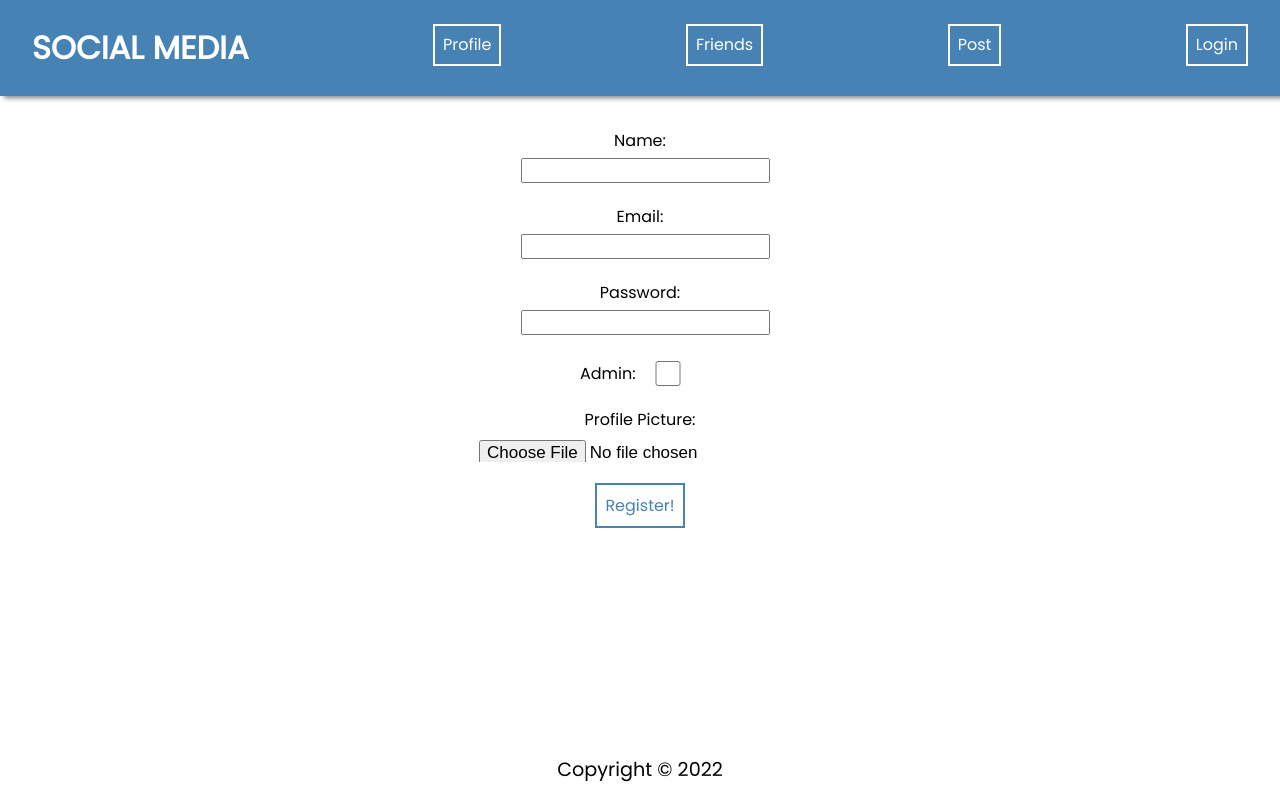
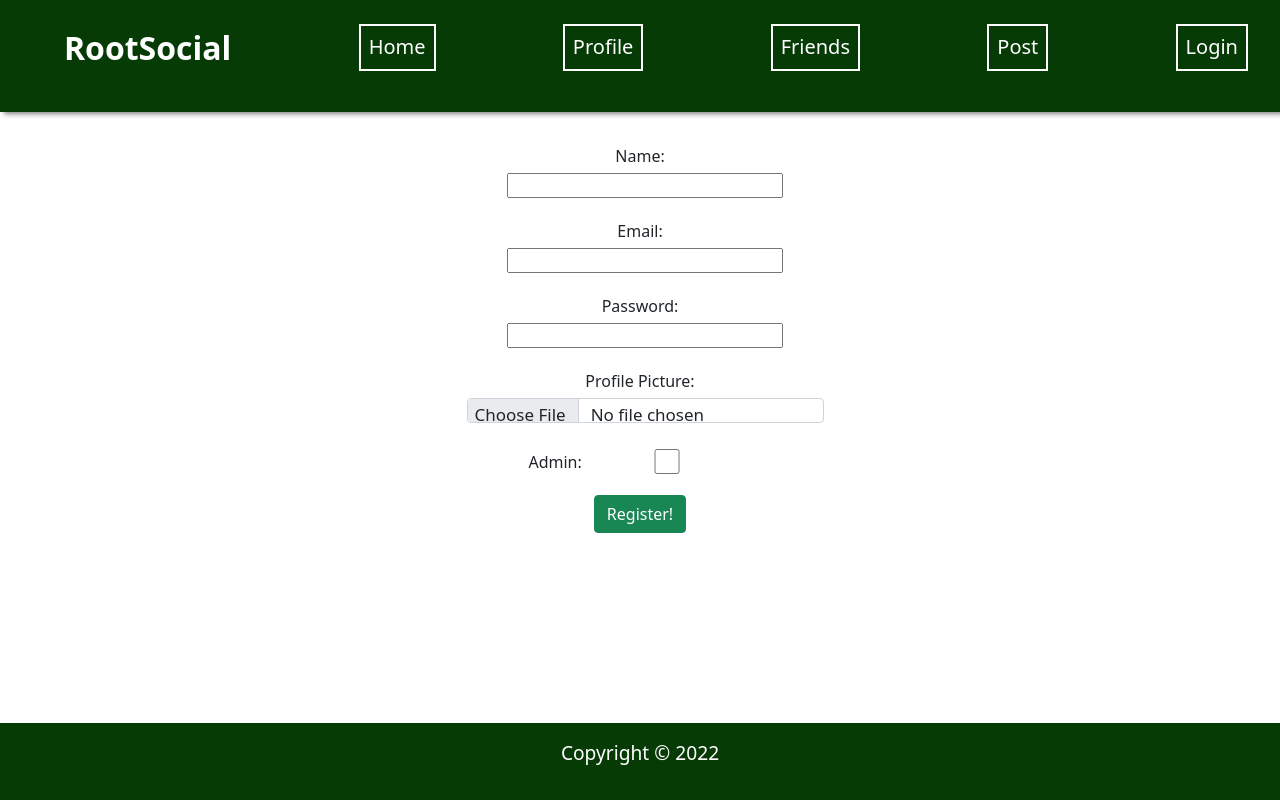
Before and after one commit to mdbshero/DCC-SocialMedia, a React (Create React App) app in the folder frontend/: page /register in a window 1280 px wide. Built offline with nearby package versions, Linux system fonts and the light colour scheme.

Commit message:
minor styling of nav and footer, register page.

```diff
--- a/frontend/src/App.js
+++ b/frontend/src/App.js
@@ -9,6 +9,7 @@ import RegisterPage from "./pages/RegisterPage/RegisterPage";
 import PostPage from "./pages/PostPage/PostPage";
 import ProfilePage from "./pages/ProfilePage/ProfilePage";
 import FriendsPage from "./pages/FriendsPage/FriendsPage"
+import bootstrap from "bootstrap"
 
 // Component Imports
 import Navbar from "./components/NavBar/NavBar";
@@ -23,6 +24,7 @@ function App() {
   return (
     <div>
       <Navbar />
+      <body>
       <Routes>
         <Route path="/" element={
         <PrivateRoute>
@@ -52,6 +54,7 @@ function App() {
         <Route path="/register" element={<RegisterPage />} />
         <Route path="/login" element={<LoginPage />} />
       </Routes>
+      </body>
       <Footer />
     </div>
   );
--- a/frontend/src/components/Footer/Footer.css
+++ b/frontend/src/components/Footer/Footer.css
@@ -6,4 +6,6 @@ footer {
   padding: 1rem;
   text-align: center;
   width: 100%;
+  background-color: rgb(6, 59, 6);
+  color: white;
 }
--- a/frontend/src/components/NavBar/NavBar.css
+++ b/frontend/src/components/NavBar/NavBar.css
@@ -9,7 +9,7 @@ li {
 }
 
 .navBar {
-  background: steelblue;
+  background: rgb(6, 59, 6);
   box-shadow: 4px 2px 5px gray;
   color: white;
   margin-bottom: 2rem;
--- a/frontend/src/components/NavBar/NavBar.jsx
+++ b/frontend/src/components/NavBar/NavBar.jsx
@@ -12,8 +12,11 @@ const Navbar = () => {
       <ul>
         <li className="brand">
           <Link to="/" style={{ textDecoration: "none", color: "white" }}>
-            <b>SOCIAL MEDIA</b>
+            <b>RootSocial</b>
           </Link>
+        </li>
+        <li>
+          <button onClick={() => navigate("/")}>Home</button>
         </li>
         <li>
           <button onClick={() => navigate("/profile")}>Profile</button>
--- a/frontend/src/index.js
+++ b/frontend/src/index.js
@@ -3,7 +3,7 @@ import ReactDOM from "react-dom";
 import App from "./App";
 import { AuthProvider } from "./context/AuthContext";
 import { BrowserRouter as Router } from "react-router-dom";
-
+import 'bootstrap/dist/css/bootstrap.min.css';
 
 ReactDOM.render(
   <React.StrictMode>
--- a/frontend/src/pages/RegisterPage/RegisterPage.js
+++ b/frontend/src/pages/RegisterPage/RegisterPage.js
@@ -1,6 +1,7 @@
 import React, { useContext, useRef } from "react";
 import AuthContext from "../../context/AuthContext";
 import useCustomForm from "../../hooks/useCustomForm";
+import 'bootstrap/dist/css/bootstrap.min.css';
 
 const RegisterPage = () => {
   const { registerUser } = useContext(AuthContext);
@@ -46,6 +47,17 @@ const RegisterPage = () => {
             onChange={handleInputChange}
           />
         </label>
+        <label>
+          Profile Picture:{" "}
+          <input
+            type="file"
+            name="image"
+            ref={filePickerRef}
+            accept=".jpg,.jpeg,.png"
+            onChange={handleInputChange}
+            className="form-control"
+          />
+        </label>
         <label
           style={{
             display: "flex",
@@ -61,18 +73,7 @@ const RegisterPage = () => {
             onChange={handleInputChange}
           />
         </label>
-        <label>
-          Profile Picture:{" "}
-          <input
-            type="file"
-            name="image"
-            ref={filePickerRef}
-            accept=".jpg,.jpeg,.png"
-
-            onChange={handleInputChange}
-          />
-        </label>
-        <button>Register!</button>
+        <button className="btn btn-success">Register!</button>
       </form>
     </div>
   );
```
